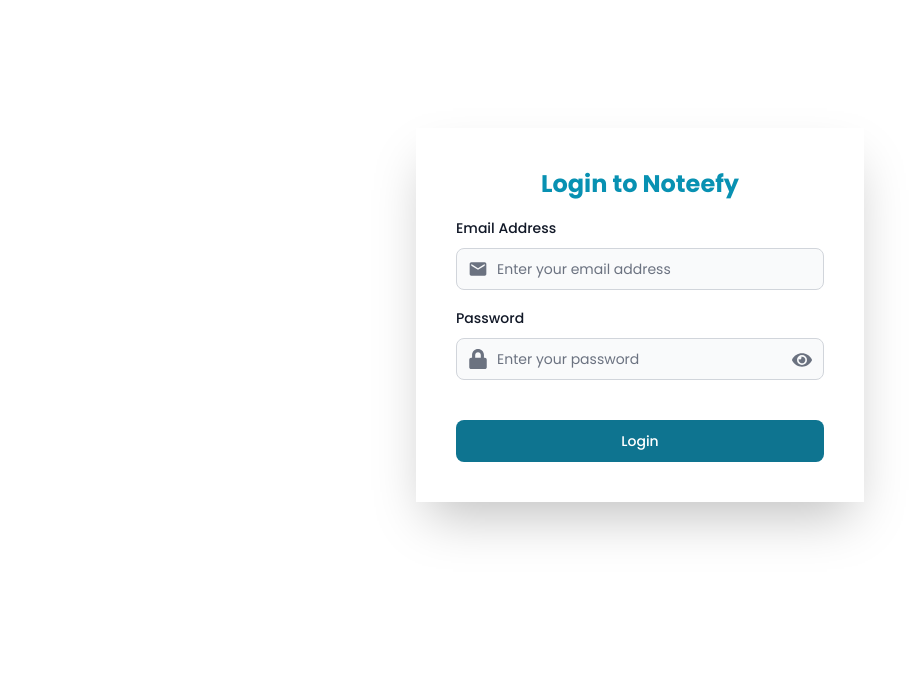
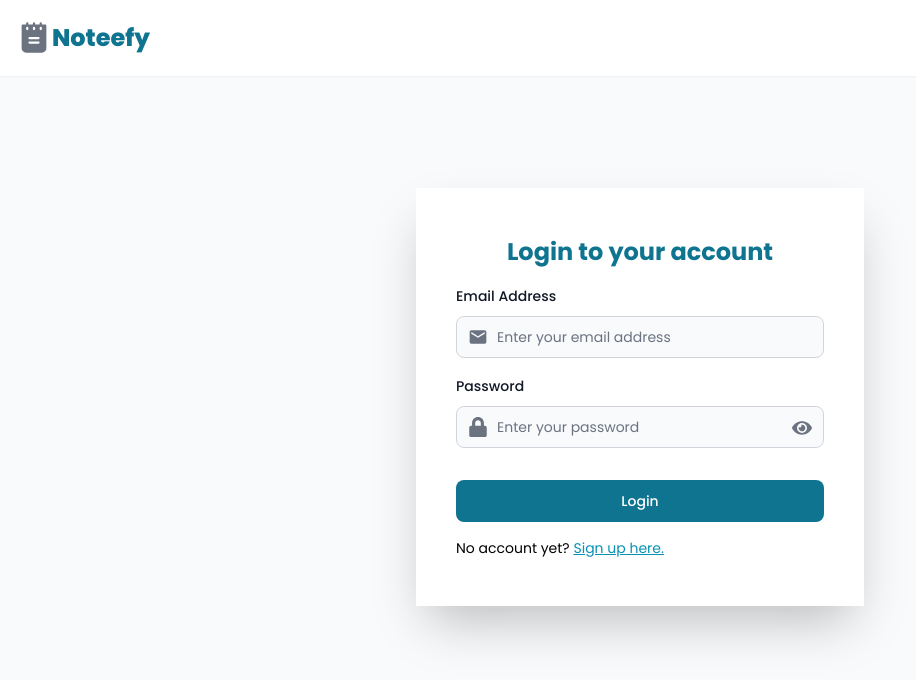
Before and after one commit to paulolibutan/react-notes-app, a React (Vite) app in the folder client/: page /login in a window 1280 px wide. Shown: the top 680 px of the page, without its empty margins (0-916 px from the left). Built offline with nearby package versions, Linux system fonts and the light colour scheme.

Commit message:
Add navbar component and update login page

```diff
--- a/client/src/App.jsx
+++ b/client/src/App.jsx
@@ -1,27 +1,18 @@
-import { Flowbite } from "flowbite-react";
 import { BrowserRouter as Router, Routes, Route } from "react-router-dom";
 
 import Login from "./pages/Login";
 import Home from "./pages/Home";
-
-const customTheme = {
-  button: {
-    color: {
-      primary: "bg-red-500 hover:bg-red-600",
-    },
-  },
-};
+import AppNavbar from "./components/AppNavbar";
 
 const App = () => {
   return (
-    <Flowbite theme={customTheme}>
     <Router>
+      <AppNavbar />
       <Routes>
         <Route path="/" exact element={<Home />} />
         <Route path="/login" exact element={<Login />} />
       </Routes>
     </Router>
-    </Flowbite>
   );
 };
 
--- /dev/null
+++ b/client/src/components/AppNavbar.jsx
@@ -0,0 +1,15 @@
+import { Navbar } from "flowbite-react";
+import { PiNotepadFill } from "react-icons/pi";
+
+const AppNavbar = () => {
+  return (
+    <Navbar className="py-5 shadow-sm bg-white">
+      <div className="flex flex-row justify-center items-center">
+        <PiNotepadFill className="text-4xl text-gray-500" />
+        <h1 className="text-2xl font-extrabold text-cyan-700">Noteefy</h1>
+      </div>
+    </Navbar>
+  );
+};
+
+export default AppNavbar;
--- a/client/src/index.css
+++ b/client/src/index.css
@@ -13,5 +13,6 @@
 
     body {
         font-family: "Poppins", sans-serif;
+        @apply bg-slate-50 !important;
     }
 }
--- a/client/src/pages/Login.jsx
+++ b/client/src/pages/Login.jsx
@@ -1,6 +1,7 @@
 import { Label, TextInput, Button } from "flowbite-react";
 import { useEffect, useState } from "react";
 import { MdEmail } from "react-icons/md";
+import { Link } from "react-router-dom";
 
 import PasswordInput from "../components/PasswordInput";
 import { validateEmail } from "../utils/helper";
@@ -35,16 +36,16 @@
 
   useEffect(() => {
     setError("");
-  }, []);
+  }, [formData]);
 
   return (
-    <div className="flex justify-center items-center mt-32">
+    <div className="flex justify-center items-center mt-28">
       <form
         onSubmit={(e) => handleLogin(e)}
-        className="flex flex-col gap-4 max-w-md w-full bg-transparent shadow-2xl p-10"
+        className="flex flex-col gap-4 max-w-md w-full bg-white shadow-2xl px-10 py-12"
       >
-        <h1 className="text-2xl text-center font-bold text-cyan-600">
-          Login to Noteefy
+        <h1 className="text-2xl text-center font-bold text-cyan-700">
+          Login to your account
         </h1>
         <div>
           <div className="block mb-2">
@@ -69,9 +70,13 @@
 
         <div className="text-red-500 text-sm">{error}</div>
 
-        <Button className="w-full mt-2" type="submit">
+        <Button className="w-full" type="submit">
           Login
         </Button>
+        <h4 className="text-sm">
+          No account yet?{" "}
+          <Link to="/register" className="text-cyan-600 underline hover:cursor-pointer">Sign up here.</Link>
+        </h4>
       </form>
     </div>
   );
```
Lines whose indentation alone changed are shown as unchanged.
